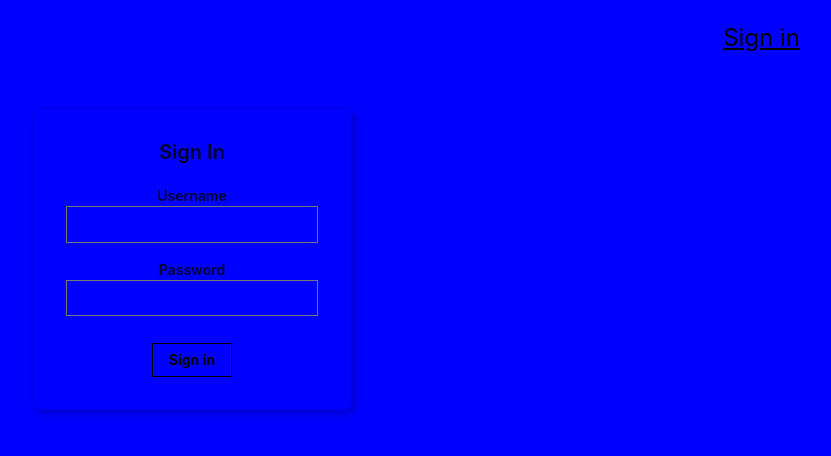
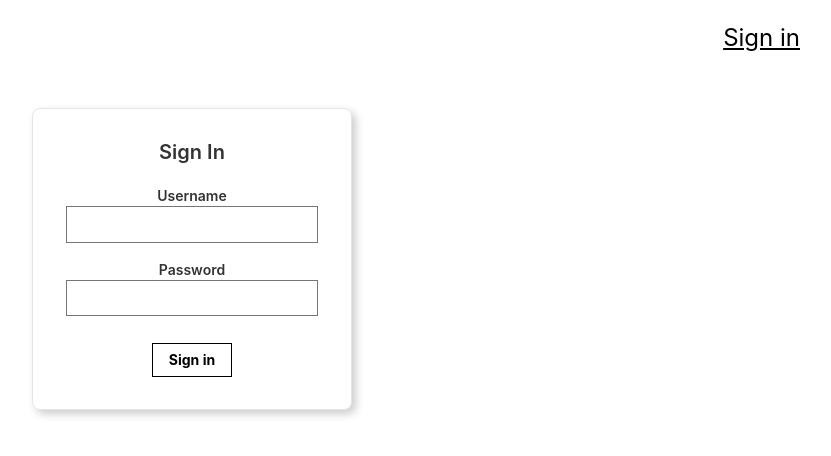
Before and after one commit to filip-p/demo-frontend-repository, a React (Create React App) app: page / in a window 1280 px wide. Shown: the top 456 px of the page, without its empty margins (448-1279 px from the left). Built offline with nearby package versions, Linux system fonts and the light colour scheme.

Commit message:
Update index.css
changed color to white

```diff
--- a/src/index.css
+++ b/src/index.css
@@ -5,7 +5,7 @@ body {
     sans-serif;
   -webkit-font-smoothing: antialiased;
   -moz-osx-font-smoothing: grayscale;
-  background: blue;
+  background: white;
 }
 
 code {
```
